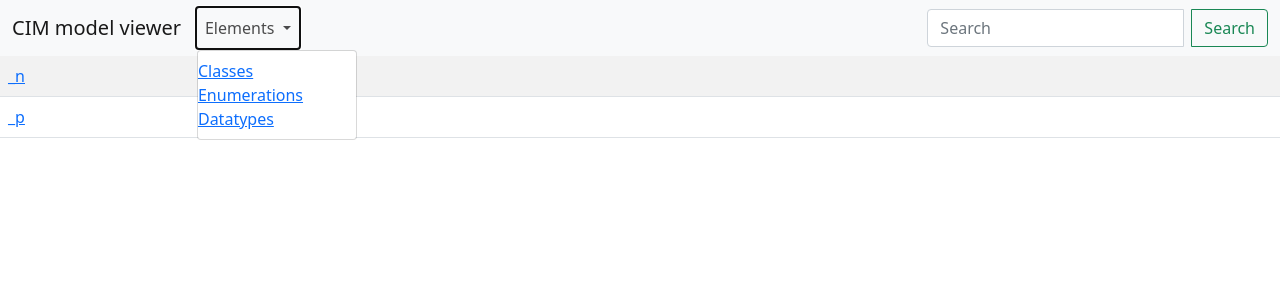
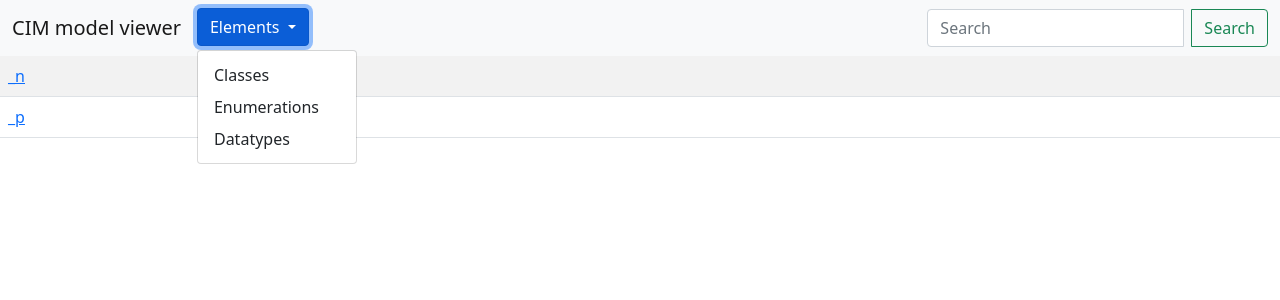
Before and after one commit to TOffergeld/cimpyorm-rest, a FastAPI app: page /enums in a window 1280 px wide, after a click on "Elements". Shown: the top 300 px of the page. Run offline with FastAPI, Linux system fonts and the light colour scheme; some libraries are stand-ins or nearby versions.

Commit message:
Update with descriptions for enums and data types

```diff
--- a/main.py
+++ b/main.py
@@ -19,17 +19,6 @@ model = {**cnames, **enumnames, **dtypenames}
 @app.get("/")
 def index(request: Request):
     return templates.TemplateResponse("layout.html", {"request": request})
-
-
-@app.get("/class/{name}")
-def class_(request: Request, name: str):
-    try:
-        class_ = vars(schema.model.classes)[name]
-    except KeyError:
-        return None
-    return templates.TemplateResponse("classes.html",
-    {"request": request, "table": class_.to_html(
-        classes=("table", "table-striped"))})
 
 
 @app.get("/classes/{classname}")
@@ -65,20 +54,28 @@ def hierarchy(start: str):
 
 
 
-@app.get("/show_table/{objectname}")
-def show_table(request: Request, objectname: str):
+@app.get("/details/{objectname}")
+def details(request: Request, objectname: str):
     if objectname in model.keys():
-        return templates.TemplateResponse("table.html",
-        {
-            "request": request,
-            "objectname": objectname,
-            "category": typemap[objectname],
-            "table": model[objectname].to_html(
+        try:
+            table = model[objectname].to_html(
                 index=False,
-                classes=["table", "table-striped", "table-hover"],
+                classes=("table", "table-striped", "table-sm", "table-hover"),
                 table_id="description")
-        }
-        )
+            return templates.TemplateResponse("table.html",
+            {
+                "request": request,
+                "objectname": objectname,
+                "category": typemap[objectname],
+                "table": table
+            })
+        except AttributeError:
+            return templates.TemplateResponse("description.html",
+            {
+                "request": request,
+                "description": str(model[objectname])
+            }
+            )
 
 
 @app.get("/show_table")
--- /dev/null
+++ b/templates/description.html
@@ -0,0 +1,6 @@
+{% extends "layout.html" %}
+{% block title %}CIM Explorer{% endblock %}
+
+{% block content %}
+{{description | safe}}
+{% endblock %}
--- a/templates/layout.html
+++ b/templates/layout.html
@@ -6,7 +6,17 @@
     <meta name="viewport" content="width=device-width, initial-scale=1">
 
     <!-- Bootstrap CSS -->
-    <link href="https://cdn.jsdelivr.net/npm/bootstrap@5.0.2/dist/css/bootstrap.min.css" rel="stylesheet" integrity="sha384-EVSTQN3/azprG1Anm3QDgpJLIm9Nao0Yz1ztcQTwFspd3yD65VohhpuuCOmLASjC" crossorigin="anonymous">
+    <link href="https://cdn.jsdelivr.net/npm/bootstrap@5.0.2/dist/css/bootstrap.min.css" rel="stylesheet">
+    <link href="//cdnjs.cloudflare.com/ajax/libs/jqueryui/1.11.2/jquery-ui.css" rel="stylesheet"/>
+    <style>
+        .ui-autocomplete {
+            max-height: 200px;
+            overflow-y: auto;
+            overflow-x: hidden;
+        }
+        table thead th {text-align: left;}
+    </style>
+
 
     <title>CIM Browser</title>
   </head>
@@ -19,13 +29,13 @@
             <ul class="navbar-nav mr-auto mt-4 mt-lg-0">
                 <a href="{{ url_for('index') }}" class="navbar-brand">CIM model viewer</a>
                 <li class="nav-item dropdown">
-                    <a class="nav-link dropdown-toggle" href="#" id="navbarDropdown" role="button" data-bs-toggle="dropdown" aria-expanded="false">
+                    <a class="btn btn-primary dropdown-toggle" href="#" id="navbarDropdown" role="button" data-bs-toggle="dropdown" aria-expanded="false">
                     Elements
                     </a>
                     <ul class="dropdown-menu" aria-labelledby="navbarDropdown">
-                        <li><a href="{{ url_for('classes') }}">Classes</a></li>
-                        <li><a href="{{ url_for('enums') }}">Enumerations</a></li>
-                        <li><a href="{{ url_for('dtypes') }}">Datatypes</a></li>
+                        <li><a  class="dropdown-item" href="{{ url_for('classes') }}">Classes</a></li>
+                        <li><a  class="dropdown-item" href="{{ url_for('enums') }}">Enumerations</a></li>
+                        <li><a  class="dropdown-item" href="{{ url_for('dtypes') }}">Datatypes</a></li>
                     </ul>
                 </li>
             </ul>
@@ -64,7 +74,7 @@ $(function() {
 function search(event) {
     event.preventDefault();
     data = document.getElementById("cimclass").value
-    path = location.protocol + "//" + location.host+"/show_table/"+data;
+    path = location.protocol + "//" + location.host+"/details/"+data;
     console.log(path)
     window.location.href = path
 }
--- a/templates/objects.html
+++ b/templates/objects.html
@@ -8,7 +8,7 @@
     {% for cname in cnames %}
     <tr>
         <td>
-            <a href="{{ url_for('show_table', objectname=cname)}}">{{cname | safe}}</a>
+            <a href="{{ url_for('details', objectname=cname)}}">{{cname | safe}}</a>
         </td>
     </tr>
     {% endfor %}
--- a/templates/table.html
+++ b/templates/table.html
@@ -26,7 +26,7 @@ $(".dataframe").find("td").click(
                 console.log(ref_target);
 
                 if(names.includes(ref_target)){
-                    path = location.protocol + "//" + location.host+"/show_table/"+ref_target;
+                    path = location.protocol + "//" + location.host+"/details/"+ref_target;
                     window.location.href = path
                 }
             });
```
